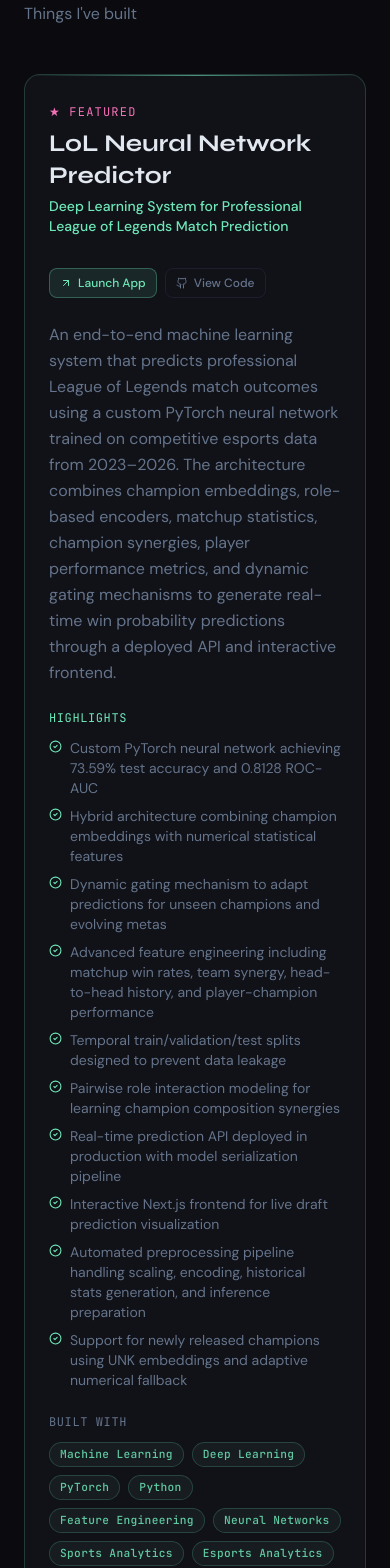
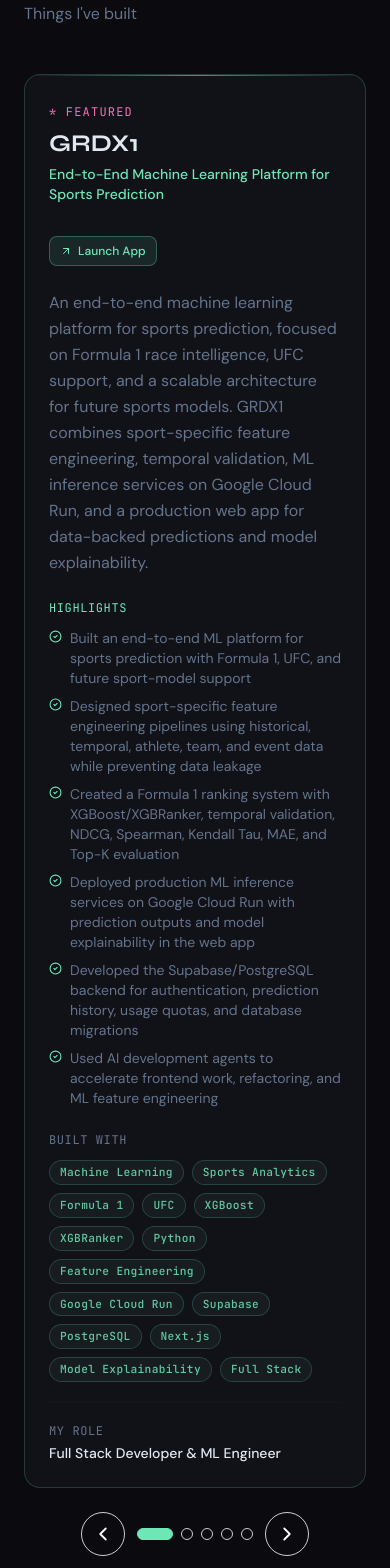
Before and after one commit to JohanLeon0914/portfolio-web-ia-developer, a Next.js app: page / in a window 390 px wide. Shown: the part 3880-5448 px from the top of the page. Built offline with nearby package versions, Linux system fonts and the light colour scheme.

Commit message:
Add GRDX1 project carousel

```diff
--- a/components/sections/Projects.tsx
+++ b/components/sections/Projects.tsx
@@ -3,7 +3,14 @@
 import { useI18n } from "@/i18n";
 import { useScrollReveal } from "@/hooks/useScrollReveal";
 import { useState, useEffect } from "react";
-import { ExternalLink, CheckCircle2, ArrowUpRight, Github } from "lucide-react";
+import {
+  ExternalLink,
+  CheckCircle2,
+  ArrowUpRight,
+  Github,
+  ChevronLeft,
+  ChevronRight,
+} from "lucide-react";
 import clsx from "clsx";
 
 interface Project {
@@ -31,6 +38,7 @@
   const { t, locale } = useI18n();
   const { ref, visible } = useScrollReveal();
   const [projects, setProjects] = useState<Project[]>([]);
+  const [activeProject, setActiveProject] = useState(0);
 
   useEffect(() => {
     fetch("/jsons/projects.json")
@@ -38,13 +46,27 @@
       .then(setProjects);
   }, []);
 
+  const currentProject = projects[activeProject];
+  const hasMultipleProjects = projects.length > 1;
+
+  const goToPreviousProject = () => {
+    setActiveProject((current) =>
+      current === 0 ? projects.length - 1 : current - 1
+    );
+  };
+
+  const goToNextProject = () => {
+    setActiveProject((current) =>
+      current === projects.length - 1 ? 0 : current + 1
+    );
+  };
+
   return (
     <section id="projects" className="py-28 px-6">
       <div
         ref={ref}
         className={clsx("max-w-5xl mx-auto section-reveal", visible && "visible")}
       >
-        {/* Section label */}
         <div className="flex items-center gap-4 mb-12">
           <span className="font-mono text-xs text-accent-3 tracking-widest uppercase">
             {t("sectionLabels.projects")}
@@ -57,41 +79,51 @@
         </h2>
         <p className="text-muted mb-12">{t("projects.subtitle")}</p>
 
-        <div className="flex flex-col gap-8">
-          {projects.map((project) => (
+        {currentProject && (
+          <div>
+            <div className="relative">
+              {hasMultipleProjects && (
+                <button
+                  type="button"
+                  onClick={goToPreviousProject}
+                  aria-label={locale === "es" ? "Proyecto anterior" : "Previous project"}
+                  className="absolute left-0 top-1/2 z-10 hidden h-14 w-14 -translate-x-[85%] -translate-y-1/2 items-center justify-center rounded-full border border-white/80 bg-bg/95 text-white shadow-lg backdrop-blur hover:border-accent hover:text-accent transition-all md:flex"
+                >
+                  <ChevronLeft size={26} />
+                </button>
+              )}
+
               <article
-              key={project.id}
+                key={currentProject.id}
                 className={clsx(
-                "relative rounded-2xl border bg-surface overflow-hidden card-hover",
-                project.featured ? "border-accent/20" : "border-border"
+                  "relative min-w-0 flex-1 rounded-2xl border bg-surface overflow-hidden card-hover",
+                  currentProject.featured ? "border-accent/20" : "border-border"
                 )}
               >
-              {project.featured && (
+                {currentProject.featured && (
                   <div className="absolute top-0 left-0 right-0 h-px bg-gradient-to-r from-transparent via-accent to-transparent opacity-60" />
                 )}
 
                 <div className="p-6 md:p-8 lg:p-10">
-                {/* Header */}
                   <div className="flex flex-col md:flex-row md:items-start justify-between gap-4 mb-6">
                     <div>
-                    {project.featured && (
+                      {currentProject.featured && (
                         <span className="inline-block text-xs font-mono text-accent-3 mb-2 uppercase tracking-widest">
-                        ★ featured
+                          * featured
                         </span>
                       )}
                       <h3 className="font-display font-bold text-2xl md:text-3xl text-text">
-                      {locale === "es" ? project.titleEs : project.title}
+                        {locale === "es" ? currentProject.titleEs : currentProject.title}
                       </h3>
                       <p className="text-accent text-sm font-medium mt-1">
-                      {locale === "es" ? project.taglineEs : project.tagline}
+                        {locale === "es" ? currentProject.taglineEs : currentProject.tagline}
                       </p>
                     </div>
 
-                  {/* Links */}
-                  <div className="flex gap-2 flex-shrink-0 mt-4 md:mt-0">
-                    {project.landingUrl && (
+                    <div className="flex flex-wrap gap-2 flex-shrink-0 mt-4 md:mt-0">
+                      {currentProject.landingUrl && (
                         <a
-                        href={project.landingUrl}
+                          href={currentProject.landingUrl}
                           target="_blank"
                           rel="noopener noreferrer"
                           className="flex items-center gap-1.5 px-2.5 py-1.5 rounded-lg border border-border text-muted text-xs font-medium hover:text-text hover:border-text/30 transition-all whitespace-nowrap"
@@ -100,9 +132,9 @@
                           {t("projects.viewLanding")}
                         </a>
                       )}
-                    {project.appUrl && (
+                      {currentProject.appUrl && (
                         <a
-                        href={project.appUrl}
+                          href={currentProject.appUrl}
                           target="_blank"
                           rel="noopener noreferrer"
                           className="flex items-center gap-1.5 px-2.5 py-1.5 rounded-lg bg-accent/10 border border-accent/30 text-accent text-xs font-medium hover:bg-accent/20 transition-all whitespace-nowrap"
@@ -111,9 +143,9 @@
                           {t("projects.viewApp")}
                         </a>
                       )}
-                    {project.githubUrl && (
+                      {currentProject.githubUrl && (
                         <a
-                        href={project.githubUrl}
+                          href={currentProject.githubUrl}
                           target="_blank"
                           rel="noopener noreferrer"
                           className="flex items-center gap-1.5 px-2.5 py-1.5 rounded-lg border border-border text-muted text-xs font-medium hover:text-text hover:border-text/30 transition-all whitespace-nowrap"
@@ -125,35 +157,40 @@
                     </div>
                   </div>
 
-                {/* Description */}
                   <p className="text-muted leading-relaxed mb-6 md:mb-8 max-w-none md:max-w-2xl">
-                  {locale === "es" ? project.descriptionEs : project.description}
+                    {locale === "es" ? currentProject.descriptionEs : currentProject.description}
                   </p>
 
                   <div className="grid md:grid-cols-2 gap-6 lg:gap-8">
-                  {/* Role & highlights */}
                     <div>
                       <h4 className="font-mono text-xs text-accent uppercase tracking-wider mb-3">
                         {t("projects.highlights")}
                       </h4>
                       <ul className="flex flex-col gap-2">
-                      {(locale === "es" ? project.highlightsEs : project.highlights).map((h, i) => (
-                        <li key={i} className="flex items-start gap-2 text-sm text-muted">
-                          <CheckCircle2 size={13} className="text-accent mt-0.5 flex-shrink-0" />
-                          {h}
+                        {(locale === "es"
+                          ? currentProject.highlightsEs
+                          : currentProject.highlights
+                        ).map((highlight, index) => (
+                          <li key={index} className="flex items-start gap-2 text-sm text-muted">
+                            <CheckCircle2
+                              size={13}
+                              className="text-accent mt-0.5 flex-shrink-0"
+                            />
+                            {highlight}
                           </li>
                         ))}
                       </ul>
                     </div>
 
-                  {/* Tech stack */}
                     <div>
                       <h4 className="font-mono text-xs text-muted uppercase tracking-wider mb-3">
                         {t("projects.builtWith")}
                       </h4>
                       <div className="flex flex-wrap gap-2">
-                      {project.tags.map((tag) => (
-                        <span key={tag} className="tag">{tag}</span>
+                        {currentProject.tags.map((tag) => (
+                          <span key={tag} className="tag">
+                            {tag}
+                          </span>
                         ))}
                       </div>
 
@@ -162,16 +199,71 @@
                           {t("projects.role")}
                         </p>
                         <p className="text-sm text-text font-medium">
-                      {locale === "es" ? project.roleEs : project.role}
+                          {locale === "es" ? currentProject.roleEs : currentProject.role}
                         </p>
                       </div>
                     </div>
                   </div>
                 </div>
               </article>
+
+              {hasMultipleProjects && (
+                <button
+                  type="button"
+                  onClick={goToNextProject}
+                  aria-label={locale === "es" ? "Proyecto siguiente" : "Next project"}
+                  className="absolute right-0 top-1/2 z-10 hidden h-14 w-14 translate-x-[85%] -translate-y-1/2 items-center justify-center rounded-full border border-white/80 bg-bg/95 text-white shadow-lg backdrop-blur hover:border-accent hover:text-accent transition-all md:flex"
+                >
+                  <ChevronRight size={26} />
+                </button>
+              )}
+            </div>
+
+            {hasMultipleProjects && (
+              <div className="mt-6 flex items-center justify-center gap-3">
+                <button
+                  type="button"
+                  onClick={goToPreviousProject}
+                  aria-label={locale === "es" ? "Proyecto anterior" : "Previous project"}
+                  className="flex md:hidden h-11 w-11 items-center justify-center rounded-full border border-white/80 text-white hover:border-accent hover:text-accent transition-all"
+                >
+                  <ChevronLeft size={22} />
+                </button>
+
+                <div className="flex items-center gap-2">
+                  {projects.map((project, index) => (
+                    <button
+                      key={project.id}
+                      type="button"
+                      onClick={() => setActiveProject(index)}
+                      aria-label={
+                        locale === "es"
+                          ? `Ver proyecto ${index + 1}: ${project.titleEs}`
+                          : `View project ${index + 1}: ${project.title}`
+                      }
+                      aria-current={activeProject === index ? "true" : undefined}
+                      className={clsx(
+                        "h-3 rounded-full border transition-all",
+                        activeProject === index
+                          ? "w-9 border-accent bg-accent"
+                          : "w-3 border-white/80 bg-transparent hover:bg-white/40"
+                      )}
+                    />
                   ))}
                 </div>
 
+                <button
+                  type="button"
+                  onClick={goToNextProject}
+                  aria-label={locale === "es" ? "Proyecto siguiente" : "Next project"}
+                  className="flex md:hidden h-11 w-11 items-center justify-center rounded-full border border-white/80 text-white hover:border-accent hover:text-accent transition-all"
+                >
+                  <ChevronRight size={22} />
+                </button>
+              </div>
+            )}
+          </div>
+        )}
       </div>
     </section>
   );
--- a/public/jsons/projects.json
+++ b/public/jsons/projects.json
@@ -1,4 +1,51 @@
 [
+  {
+    "id": "grdx1",
+    "title": "GRDX1",
+    "titleEs": "GRDX1",
+    "tagline": "End-to-End Machine Learning Platform for Sports Prediction",
+    "taglineEs": "Plataforma End-to-End de Machine Learning para Prediccion Deportiva",
+    "description": "An end-to-end machine learning platform for sports prediction, focused on Formula 1 race intelligence, UFC support, and a scalable architecture for future sports models. GRDX1 combines sport-specific feature engineering, temporal validation, ML inference services on Google Cloud Run, and a production web app for data-backed predictions and model explainability.",
+    "descriptionEs": "Plataforma end-to-end de machine learning para prediccion deportiva, enfocada en inteligencia de carreras de Formula 1, soporte para UFC y una arquitectura escalable para futuros modelos en otros deportes. GRDX1 combina ingenieria de caracteristicas especifica por deporte, validacion temporal, servicios de inferencia ML en Google Cloud Run y una aplicacion web en produccion con predicciones basadas en datos y explicabilidad del modelo.",
+    "longDescription": "GRDX1 is an independent sports analytics platform built to predict and analyze competitive events using machine learning. The current production experience focuses on Formula 1 race predictions, race analytics, upcoming events, historical data, and model signals, with UFC support and future models planned for other sports. The system uses historical, temporal, athlete, team, and event data while avoiding data leakage through sport-specific feature engineering and temporal validation. The Formula 1 ranking system was built with XGBoost/XGBRanker and evaluated with ranking and forecasting metrics such as NDCG, Spearman correlation, Kendall Tau, MAE, and Top-K performance. Production inference runs on Google Cloud Run, and the backend uses Supabase/PostgreSQL for authentication, prediction history, usage quotas, and database migrations.",
+    "longDescriptionEs": "GRDX1 es una plataforma independiente de analitica deportiva construida para predecir y analizar eventos competitivos con machine learning. La experiencia en produccion se enfoca actualmente en predicciones de carreras de Formula 1, analisis de carrera, proximos eventos, datos historicos y senales del modelo, con soporte para UFC y futuros modelos para otros deportes. El sistema utiliza datos historicos, temporales, de atletas, equipos y eventos, evitando data leakage mediante ingenieria de caracteristicas especifica por deporte y validacion temporal. El sistema de ranking de Formula 1 fue construido con XGBoost/XGBRanker y evaluado con metricas de ranking y prediccion como NDCG, correlacion de Spearman, Kendall Tau, MAE y Top-K. La inferencia en produccion corre en Google Cloud Run, y el backend usa Supabase/PostgreSQL para autenticacion, historial de predicciones, cuotas de uso y migraciones de base de datos.",
+    "tags": [
+      "Machine Learning",
+      "Sports Analytics",
+      "Formula 1",
+      "UFC",
+      "XGBoost",
+      "XGBRanker",
+      "Python",
+      "Feature Engineering",
+      "Google Cloud Run",
+      "Supabase",
+      "PostgreSQL",
+      "Next.js",
+      "Model Explainability",
+      "Full Stack"
+    ],
+    "appUrl": "https://www.grdx1.com",
+    "featured": true,
+    "role": "Full Stack Developer & ML Engineer",
+    "roleEs": "Desarrollador Full Stack e Ingeniero de ML",
+    "highlights": [
+      "Built an end-to-end ML platform for sports prediction with Formula 1, UFC, and future sport-model support",
+      "Designed sport-specific feature engineering pipelines using historical, temporal, athlete, team, and event data while preventing data leakage",
+      "Created a Formula 1 ranking system with XGBoost/XGBRanker, temporal validation, NDCG, Spearman, Kendall Tau, MAE, and Top-K evaluation",
+      "Deployed production ML inference services on Google Cloud Run with prediction outputs and model explainability in the web app",
+      "Developed the Supabase/PostgreSQL backend for authentication, prediction history, usage quotas, and database migrations",
+      "Used AI development agents to accelerate frontend work, refactoring, and ML feature engineering"
+    ],
+    "highlightsEs": [
+      "Desarrolle una plataforma end-to-end de ML para prediccion deportiva con soporte para Formula 1, UFC y futuros modelos de otros deportes",
+      "Disene pipelines de ingenieria de caracteristicas por deporte usando datos historicos, temporales, de atletas, equipos y eventos, evitando data leakage",
+      "Construi un sistema de ranking para Formula 1 con XGBoost/XGBRanker, validacion temporal, NDCG, Spearman, Kendall Tau, MAE y Top-K",
+      "Desplegue servicios de inferencia ML en produccion con Google Cloud Run, integrando predicciones y explicabilidad en la aplicacion web",
+      "Desarrolle el backend en Supabase/PostgreSQL para autenticacion, historial de predicciones, cuotas de uso y migraciones de base de datos",
+      "Utilice agentes de IA para acelerar tareas de frontend, refactorizacion e ingenieria de caracteristicas para ML"
+    ]
+  },
   {
     "id": "lol-neural-network-predictor",
     "title": "LoL Neural Network Predictor",
```
Lines whose indentation alone changed are shown as unchanged.
